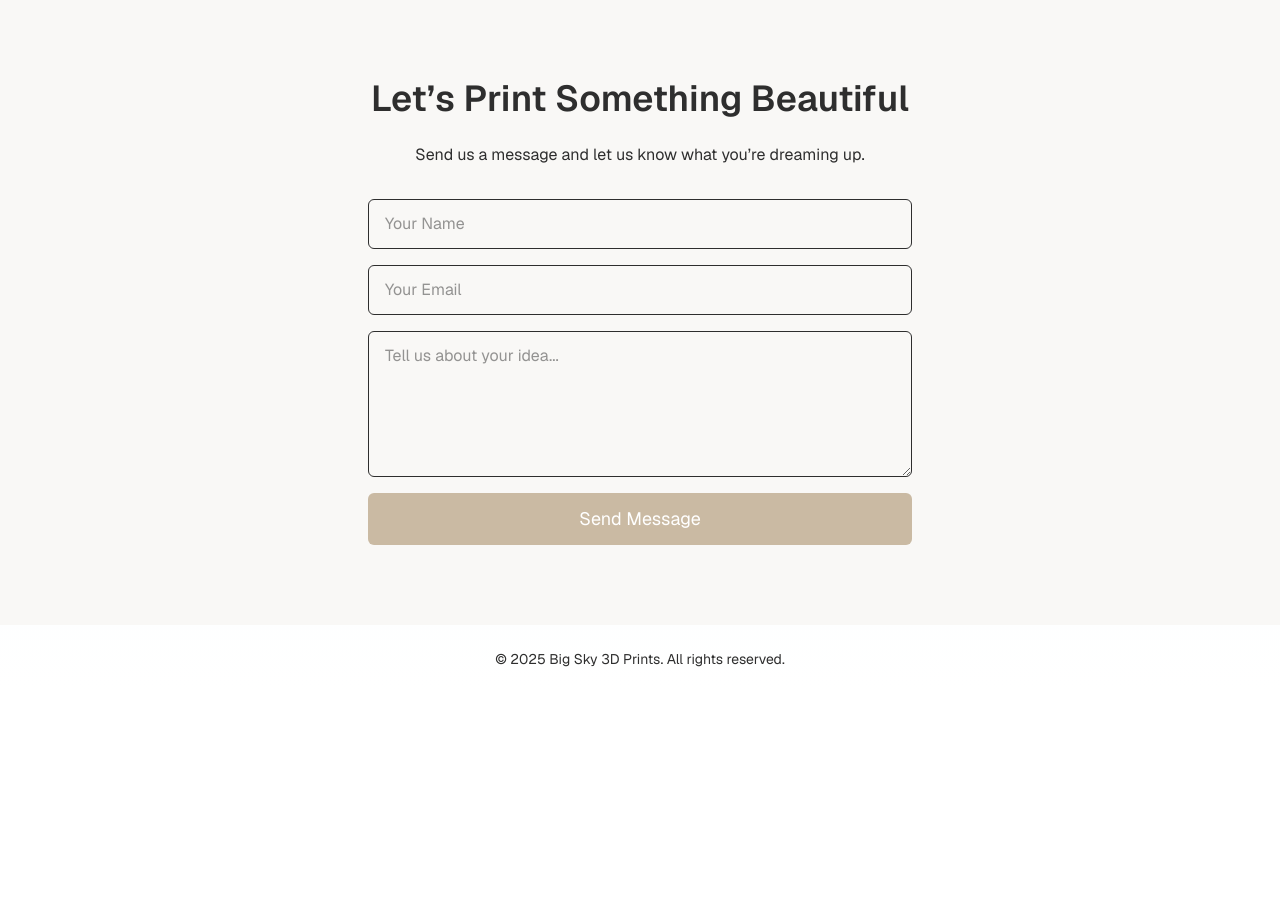
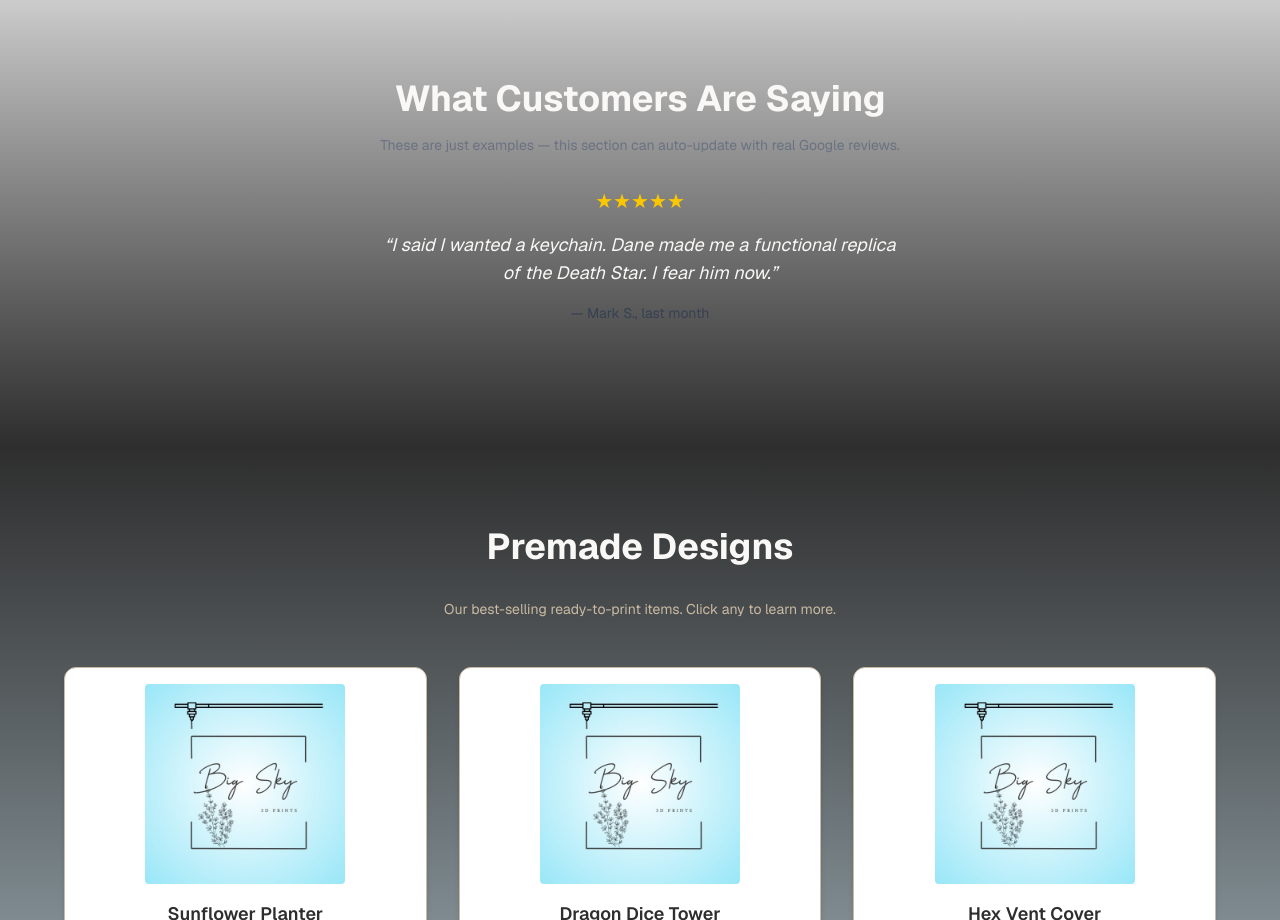
Before and after one commit to brennanhunter/BigSky3DPrints, a Next.js app: page / in a window 1280 px wide. Shown: the part 1880-2800 px from the top of the page. Before the commit the page ends 2573 px from the top, so only its background shows below. Built offline with nearby package versions, Linux system fonts and the light colour scheme.

Commit message:
Added a lot of things. We have almost the whole home page. And the footer is done.

```diff
--- a/package.json
+++ b/package.json
@@ -12,7 +12,8 @@
     "framer-motion": "^12.14.0",
     "next": "^15.3.2",
     "react": "^19.0.0",
-    "react-dom": "^19.0.0"
+    "react-dom": "^19.0.0",
+    "react-icons": "^5.5.0"
   },
   "devDependencies": {
     "@eslint/eslintrc": "^3",
--- /dev/null
+++ b/src/app/components/Footer.tsx
@@ -0,0 +1,89 @@
+'use client';
+import Link from 'next/link';
+import { useState } from 'react';
+import { FaFacebook } from 'react-icons/fa';
+
+const ideas = [
+  'a spaghetti-powered jetpack 🍝🚀',
+  'a squirrel-sized unicycle 🐿️🚴‍♂️',
+  'a self-watering chia helmet 🌱🪖',
+  'an interdimensional dice tower 🎲🌀',
+  'a time-traveling toaster ⏰🍞',
+  'cat armor. Definitely cat armor. 🐱🛡️'
+];
+
+export default function Footer() {
+  const [surprise, setSurprise] = useState('');
+
+  const handleEasterEgg = () => {
+    const randomIdea = ideas[Math.floor(Math.random() * ideas.length)];
+    setSurprise(`You should print… ${randomIdea}`);
+  };
+
+  return (
+    <footer className="bg-mist text-ink px-6 py-10 text-center border-t border-clay mt-20 text-sm">
+      <div className="max-w-6xl mx-auto grid gap-6 md:grid-cols-3">
+        {/* Site Links */}
+        <div>
+          <h4 className="font-semibold mb-2">Navigation</h4>
+          <ul className="space-y-1">
+            <li><Link href="/">Home</Link></li>
+            <li><Link href="/about">About</Link></li>
+            <li><Link href="/shop">Shop</Link></li>
+            <li><Link href="/contact">Contact</Link></li>
+          </ul>
+        </div>
+
+        {/* Contact Info */}
+        <div>
+          <h4 className="font-semibold mb-2">Contact</h4>
+          <p>
+            <a href="mailto:danedmp267@gmail.com" className="underline hover:text-blue-700">
+              danedmp267@gmail.com
+            </a>
+          </p>
+          <p className="mt-2">Great Falls, Montana</p>
+        </div>
+
+        {/* Social + Easter Egg */}
+        <div>
+          <h4 className="font-semibold mb-2">Connect</h4>
+          <a
+            href="https://www.facebook.com/BigSky3DPrint"
+            target="_blank"
+            rel="noopener noreferrer"
+            className="inline-flex items-center space-x-2 hover:text-blue-700"
+          >
+            <FaFacebook />
+            <span>Facebook</span>
+          </a>
+
+          <div className="mt-4 cursor-pointer select-none" onClick={handleEasterEgg}>
+            <span role="img" aria-label="3D Printer" className="text-2xl">
+              🖨️
+            </span>
+            {surprise && (
+              <p className="text-sm mt-2 text-honeyrose animate-bounce transition-opacity duration-500">
+                {surprise}
+              </p>
+            )}
+          </div>
+        </div>
+      </div>
+
+      <div className="mt-8 space-y-1 text-clay">
+        <p>© {new Date().getFullYear()} Big Sky 3D Prints. All rights reserved.</p>
+        <p className="text-xs">
+          <a
+            href="https://xtremery.com"
+            target="_blank"
+            rel="noopener noreferrer"
+            className="inline-block bg-gradient-to-r from-purple-500 via-pink-500 to-blue-500 bg-clip-text text-transparent animate-pulse hover:animate-shimmer"
+          >
+            3D-printed and pixel-polished by Xtremery · Deland, FL
+          </a>
+        </p>
+      </div>
+    </footer>
+  );
+}
--- /dev/null
+++ b/src/app/components/PremadeShop.tsx
@@ -0,0 +1,101 @@
+'use client';
+
+import { useState } from 'react';
+import Image from 'next/image';
+import { motion, AnimatePresence } from 'framer-motion';
+
+const items = [
+  {
+    id: 1,
+    name: 'Sunflower Planter',
+    description: 'A vibrant little pot perfect for herbs or succulents. Looks great on windowsills and patios.',
+    price: '$14.99'
+  },
+  {
+    id: 2,
+    name: 'Dragon Dice Tower',
+    description: 'Roll with style. This fantasy-inspired dice tower is a must-have for tabletop gamers.',
+    price: '$24.00'
+  },
+  {
+    id: 3,
+    name: 'Hex Vent Cover',
+    description: 'Functional and aesthetic. Custom-designed vent cover that actually improves airflow.',
+    price: '$9.50'
+  },
+  {
+    id: 4,
+    name: 'Mini Tool Rack',
+    description: 'Tidy up your desk or workbench with this modular rack for tools, pens, or brushes.',
+    price: '$11.25'
+  },
+  {
+    id: 5,
+    name: 'Wobble Turtle Toy',
+    description: 'A fan favorite. This wobbly turtle brings charm to any desk or shelf. Great gift item.',
+    price: '$7.99'
+  },
+  {
+    id: 6,
+    name: 'Mountain Ring Stand',
+    description: 'A minimalist ring holder shaped like a mountain peak. Practical and pretty.',
+    price: '$10.00'
+  },
+];
+
+export default function PremadeShop() {
+  const [selected, setSelected] = useState<null | typeof items[0]>(null);
+
+  return (
+    <section className="bg-gradient-to-b from-ink to-skylight py-20 px-4 text-linen">
+      <h2 className="text-3xl md:text-4xl font-bold text-center mb-8">Premade Designs</h2>
+      <p className="text-center text-sm text-clay mb-12">Our best-selling ready-to-print items. Click any to learn more.</p>
+
+      <div className="grid grid-cols-1 sm:grid-cols-2 md:grid-cols-3 gap-8 max-w-6xl mx-auto">
+        {items.map((item) => (
+          <button
+            key={item.id}
+            onClick={() => setSelected(item)}
+            className="bg-white rounded-xl border border-clay shadow-md p-4 flex flex-col items-center hover:shadow-lg transition"
+          >
+            <Image src="/images/logo.png" alt={item.name} width={200} height={150} className="mb-4 rounded bg-linen" />
+            <h3 className="text-lg font-semibold mb-1 text-ink">{item.name}</h3>
+            <p className="text-sm text-gray-600 text-center">Click to view</p>
+          </button>
+        ))}
+      </div>
+
+      <AnimatePresence>
+        {selected && (
+          <motion.div
+            className="fixed inset-0 bg-black/50 z-50 flex items-center justify-center px-4"
+            initial={{ opacity: 0 }}
+            animate={{ opacity: 1 }}
+            exit={{ opacity: 0 }}
+            onClick={() => setSelected(null)}
+          >
+            <motion.div
+              className="bg-white rounded-xl p-6 max-w-md w-full shadow-xl relative"
+              initial={{ scale: 0.8, opacity: 0 }}
+              animate={{ scale: 1, opacity: 1 }}
+              exit={{ scale: 0.8, opacity: 0 }}
+              onClick={(e) => e.stopPropagation()}
+            >
+              <h3 className="text-2xl font-bold mb-1 text-ink">{selected.name}</h3>
+              <p className="text-lg text-green-600 font-semibold mb-3">{selected.price}</p>
+              <Image src="/images/logo.png" alt={selected.name} width={300} height={200} className="mb-4 rounded bg-linen" />
+              <p className="text-sm text-gray-700 mb-6">{selected.description}</p>
+              <button className="bg-ink text-linen px-4 py-2 rounded-lg hover:bg-clay hover:text-ink transition w-full font-semibold text-sm">Add to Print Queue</button>
+              <button
+                onClick={() => setSelected(null)}
+                className="absolute top-2 right-4 text-gray-500 hover:text-gray-800 text-xl"
+              >
+                ×
+              </button>
+            </motion.div>
+          </motion.div>
+        )}
+      </AnimatePresence>
+    </section>
+  );
+}
--- /dev/null
+++ b/src/app/components/TestimonialCarousel.tsx
@@ -0,0 +1,78 @@
+'use client';
+
+import { useEffect, useState } from 'react';
+import { motion, AnimatePresence } from 'framer-motion';
+
+const testimonials = [
+  {
+    name: 'Linda H.',
+    date: '2 weeks ago',
+    stars: 5,
+    text: "I asked for a mini model of my dog. What I got was somehow *more loyal* than the real one. Dane might be a wizard.",
+  },
+  {
+    name: 'Mark S.',
+    date: 'last month',
+    stars: 5,
+    text: "I said I wanted a keychain. Dane made me a functional replica of the Death Star. I fear him now.",
+  },
+  {
+    name: 'Jason T.',
+    date: 'yesterday',
+    stars: 5,
+    text: "Service was fast, friendly, and disturbingly accurate. I think Dane 3D-printed a copy of me before I even ordered.",
+  },
+  {
+    name: 'Ava R.',
+    date: '3 days ago',
+    stars: 5,
+    text: "He once printed a tiny chair for my hamster. Now the hamster won’t sit anywhere else. Thanks a lot, Dane.",
+  },
+  {
+    name: 'Trevor B.',
+    date: '5 minutes ago',
+    stars: 5,
+    text: "Honestly I just came for the free coffee. Stayed for the printers. Dane’s alright I guess.",
+  },
+];
+
+export default function TestimonialCarousel() {
+  const [index, setIndex] = useState(0);
+
+  useEffect(() => {
+    const interval = setInterval(() => {
+      setIndex((i) => (i + 1) % testimonials.length);
+    }, 5000);
+    return () => clearInterval(interval);
+  }, []);
+
+  const current = testimonials[index];
+
+  return (
+<section className="bg-gradient-to-b from-[#ccc] to-ink py-20 text-linen text-center px-4">
+      <h2 className="text-3xl md:text-4xl font-bold mb-4">What Customers Are Saying</h2>
+      <p className="text-sm text-gray-500 mb-8">These are just examples — this section can auto-update with real Google reviews.</p>
+
+      <div className="relative max-w-xl mx-auto min-h-[180px]">
+        <AnimatePresence mode="wait">
+          <motion.div
+            key={index}
+            initial={{ opacity: 0, y: 10 }}
+            animate={{ opacity: 1, y: 0 }}
+            exit={{ opacity: 0, y: -10 }}
+            transition={{ duration: 0.5 }}
+            className="absolute inset-0 px-6"
+          >
+            <div className="mb-4">
+              {Array.from({ length: current.stars }).map((_, i) => (
+                <span key={i} className="text-yellow-400 text-xl">★</span>
+              ))}
+            </div>
+            <p className="text-lg italic mb-4">“{current.text}”</p>
+            <p className="text-sm text-gray-700">— {current.name}, {current.date}</p>
+          </motion.div>
+        </AnimatePresence>
+      </div>
+    </section>
+  );
+}
--- a/src/app/page.tsx
+++ b/src/app/page.tsx
@@ -2,6 +2,9 @@ import Header from './components/header';
 import RainCanvas from './components/RainCanvas';
 import Hero3D from './components/Hero3D';
 import WhatYouCanGet from './components/WhatYouCanGet';
+import Footer from './components/Footer';
+import TestimonialCarousel from './components/TestimonialCarousel';
+import PremadeShop from './components/PremadeShop';
 
 export default function HomePage() {
   return (
@@ -13,6 +16,12 @@ export default function HomePage() {
      <Hero3D />
       {/* What You Can Get Section */}
       <WhatYouCanGet />
+      {/* Testimonials Section */}
+      <TestimonialCarousel />
+      {/*Shop Section */}
+      <PremadeShop />
+
+      {/* About Section */}
       {/* Contact Section */}
       <section id="contact" className="py-20 bg-linen">
         <div className="max-w-xl mx-auto text-center px-4">
@@ -45,9 +54,7 @@ export default function HomePage() {
       </section>
 
       {/* Footer */}
-      <footer className="text-center py-6 text-sm text-ink">
-        &copy; {new Date().getFullYear()} Big Sky 3D Prints. All rights reserved.
-      </footer>
+      <Footer />
     </main>
   );
 }
```
Also changed, not shown: 1 other file (tests, documents, lock files or other folders).
